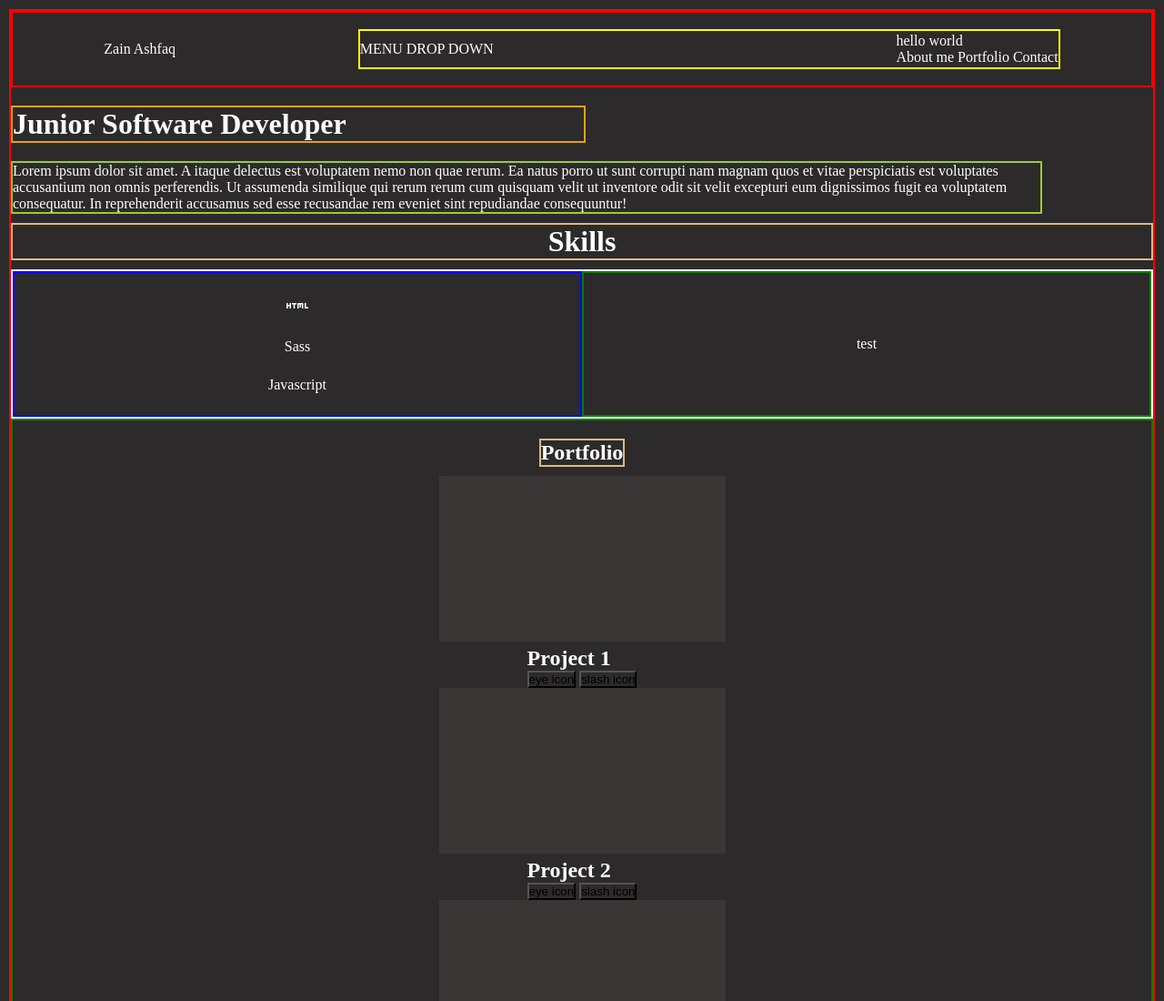
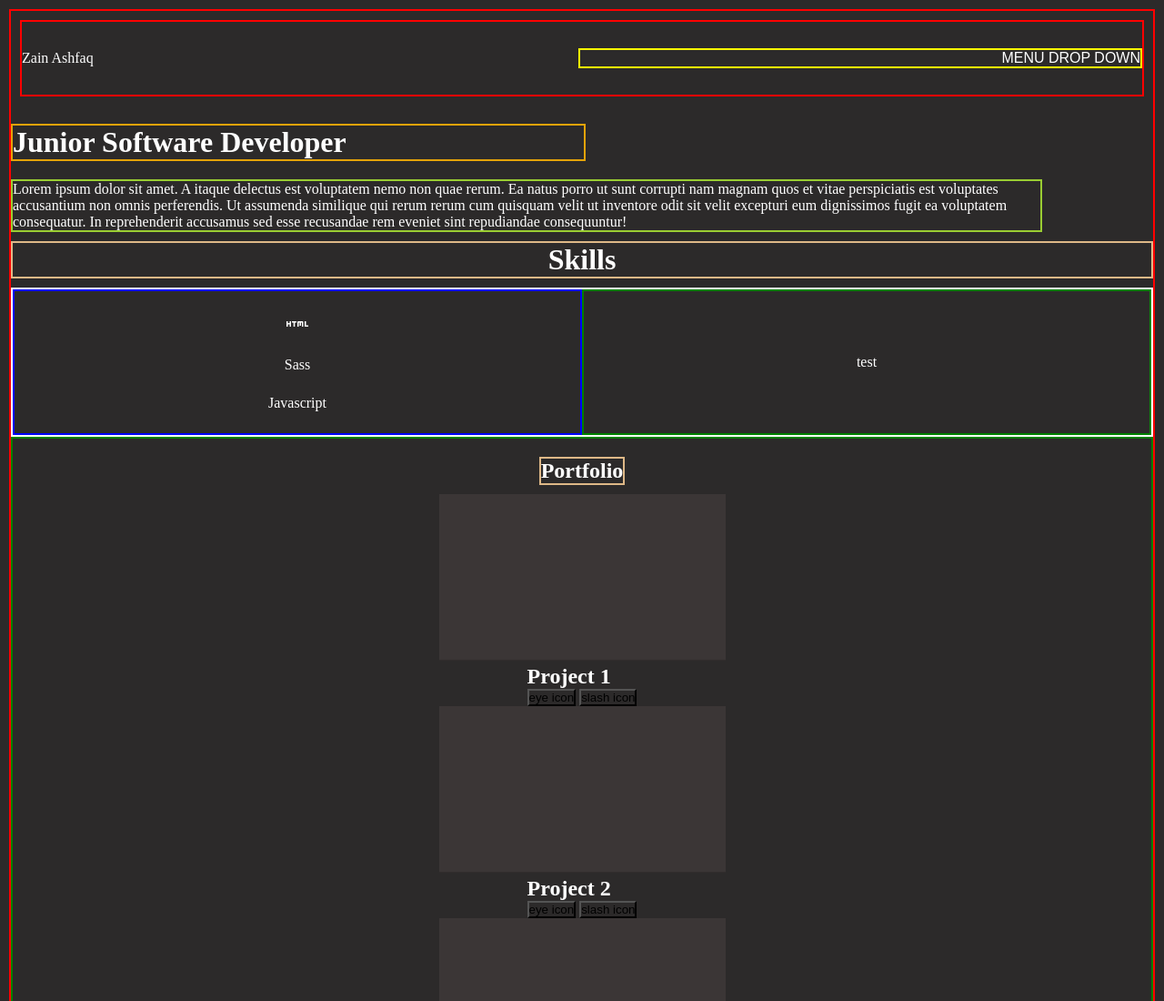
Before and after one commit to Zain-Ashfaq/Website-Portfolio, a plain HTML site: page index.html in a window 1280 px wide. Shown: the top 1100 px of the page at 91% size. Drawn offline with nearby package versions, Linux system fonts and the light colour scheme.

Commit message:
Added page linking on internal page

```diff
--- a/index.html
+++ b/index.html
@@ -18,13 +18,13 @@
           <p>Zain Ashfaq</p>
           <div class="nav-bar__container">
             <div class="dropdown">
-              <span>MENU DROP DOWN</span>
-            </div>
-            <div class="nav__dropdown-content">
-              <p>hello world</p>
-              <a href="#">About me</a>
-              <a href="#">Portfolio</a>
-              <a href="#">Contact</a>
+              <button class="dropbtn">MENU DROP DOWN</button>
+
+              <div class="dropdown-content">
+                <a href="#jump-to-about-me">About me</a>
+                <a href="#jump-to-portfolio">Portfolio</a>
+                <a href="#">Contact</a>
+              </div>
             </div>
           </div>
         </nav>
@@ -56,7 +56,7 @@
         </div>
       </section>
       <section class="main__project-container">
-        <h1 class="main__centre-text">Portfolio</h1>
+        <h1 id="jump-to-portfolio" class="main__centre-text">Portfolio</h1>
         <picture>
           <img
             src="images/display-picture.png"
@@ -93,7 +93,7 @@
       </section>
 
       <article class="main__about-article">
-        <h1 class="main__centre-text">About me</h1>
+        <h1 id="jump-to-about-me" class="main__centre-text">About me</h1>
         <p class="main__placeholder-text">
           Lorem ipsum dolor sit amet, consectetur adipiscing elit, sed do
           eiusmod tempor incididunt ut labore et dolore magna aliqua. Ut enim ad
--- a/main.scss
+++ b/main.scss
@@ -11,13 +11,15 @@ main {
   margin: 10px;
   color: white;
   border: 2px solid red;
+  padding-bottom: 500px;
   .header__nav-bar {
     border: 2px solid red;
     display: flex;
     flex-direction: row;
-    justify-content: space-around;
+    justify-content: space-between;
     align-items: center;
     height: 10vh;
+    margin: 10px;
 
     a {
       color: white;
@@ -27,11 +29,57 @@ main {
     .nav-bar__container {
       display: flex;
       align-items: center;
-      width: 60vw;
-      height: 5vh;
+
+      // width: 60vw;
+      // height: 5vh;
+      width: 50%;
 
       border: 2px solid yellow;
-      justify-content: space-between;
+      justify-content: flex-end;
+
+      /* Dropdown Button */
+      .dropbtn {
+        color: white;
+        // padding: 16px;
+        font-size: 16px;
+        border: none;
+      }
+      /* The container <div> - needed to position the dropdown content */
+      .dropdown {
+        position: relative;
+        display: inline-block;
+      }
+      /* Dropdown Content (Hidden by Default) */
+      .dropdown-content {
+        display: none;
+        position: absolute;
+        background-color: #f1f1f1;
+        min-width: 160px;
+        box-shadow: 0px 8px 16px 0px rgba(0, 0, 0, 0.2);
+        z-index: 1;
+      }
+      /* Links inside the dropdown */
+      .dropdown-content a {
+        // color: black;
+        padding: 12px 16px;
+        text-decoration: none;
+        display: block;
+      }
+      /* Change color of dropdown links on hover */
+      .dropdown-content a:hover {
+        background-color: #ddd;
+        color: #2c2a2a;
+      }
+
+      /* Show the dropdown menu on hover */
+      .dropdown:hover .dropdown-content {
+        display: block;
+      }
+
+      /* Change the background color of the dropdown button when the dropdown content is shown */
+      .dropdown:hover .dropbtn {
+        background-color: #3e8e41;
+      }
     }
   }
   .main__centre-text {
```
Also changed, not shown: main.css, 1 other file.
